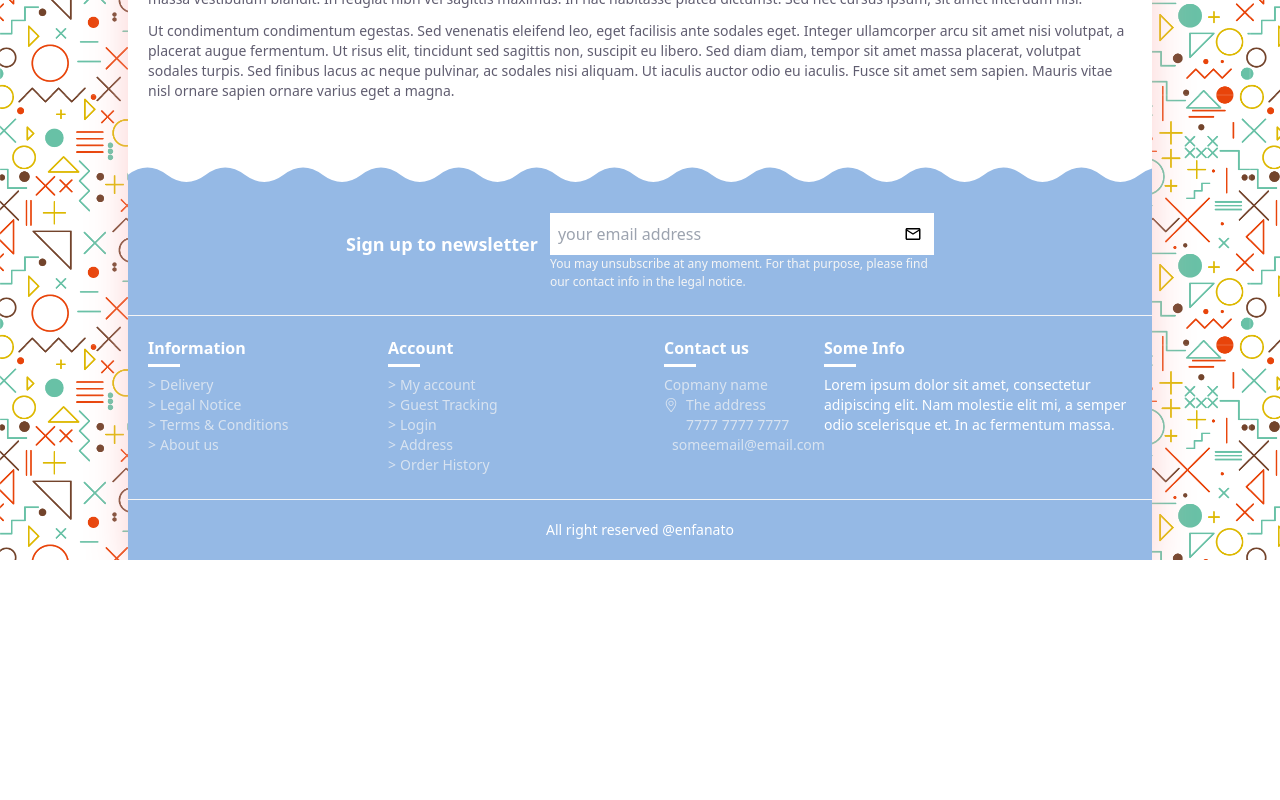
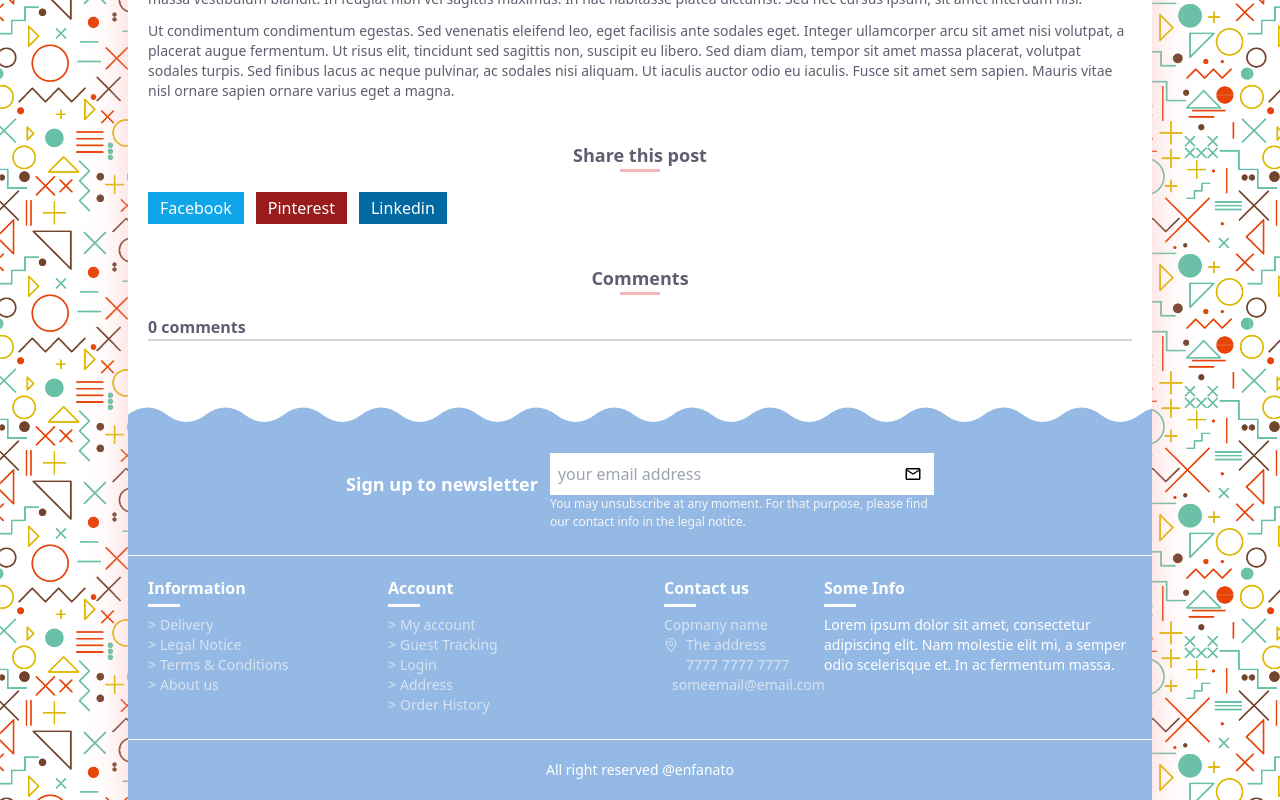
Before and after one commit to shabbirbd/Enfanato, a React (Vite) app: page /blog/1 in a window 1280 px wide. Shown: the part 905-1705 px from the top of the page. Before the commit the page ends 1465 px from the top, so only its background shows below. Built offline with nearby package versions, Linux system fonts and the light colour scheme; some icons are missing.

Commit message:
adding component

```diff
--- a/src/pages/Blog.jsx
+++ b/src/pages/Blog.jsx
@@ -1,14 +1,13 @@
 import React from 'react';
 import { FaEye, FaTag } from 'react-icons/fa6';
 import { IoCalendarOutline } from "react-icons/io5";
-import { useParams } from 'react-router-dom';
+import { Link, useParams } from 'react-router-dom';
 import { blogs } from '../data/blogs';
 
 
 const Blog = () => {
     const id = parseInt(useParams().id);
     const blogData = blogs?.find((item)=> item.id === id);
-    console.log(blogData, id)
 
     return (
         <div className='p-5'>
@@ -40,6 +39,26 @@ const Blog = () => {
                     <p>Ut condimentum condimentum egestas. Sed venenatis eleifend leo, eget facilisis ante sodales eget. Integer ullamcorper arcu sit amet nisi volutpat, a placerat augue fermentum. Ut risus elit, tincidunt sed sagittis non, suscipit eu libero. Sed diam diam, tempor sit amet massa placerat, volutpat sodales turpis. Sed finibus lacus ac neque pulvinar, ac sodales nisi aliquam. Ut iaculis auctor odio eu iaculis. Fusce sit amet sem sapien. Mauris vitae nisl ornare sapien ornare varius eget a magna.</p>
                 </div>
             </div>
+
+            <div className='mt-10 flex flex-col items-center'>
+                <p className='text-lg font-bold text-textal'>Share this post</p>
+                <span className='block h-[3px] w-10 bg-enfanato'/>
+                <div className='mt-5 w-full flex items-center space-x-3' >
+                    <Link to="#" className='bg-sky-500 text-white px-3 py-1'>Facebook</Link>
+                    <Link to="#" className='bg-red-800 text-white px-3 py-1'>Pinterest</Link>
+                    <Link to="#" className='bg-sky-700 text-white px-3 py-1'>Linkedin</Link>
+                </div>
+            </div>
+
+            <div className='mt-10 flex flex-col items-center'>
+                <p className='text-lg font-bold text-textal'>Comments</p>
+                <span className='block h-[3px] w-10 bg-enfanato'/>
+            </div>
+
+            <div className='mt-5'>
+                <p className='text-textal font-semibold'>0 comments</p>
+                <div className='h-[2px] w-full bg-neutral-300'/>
+            </div>
         </div>
     );
 };
```
